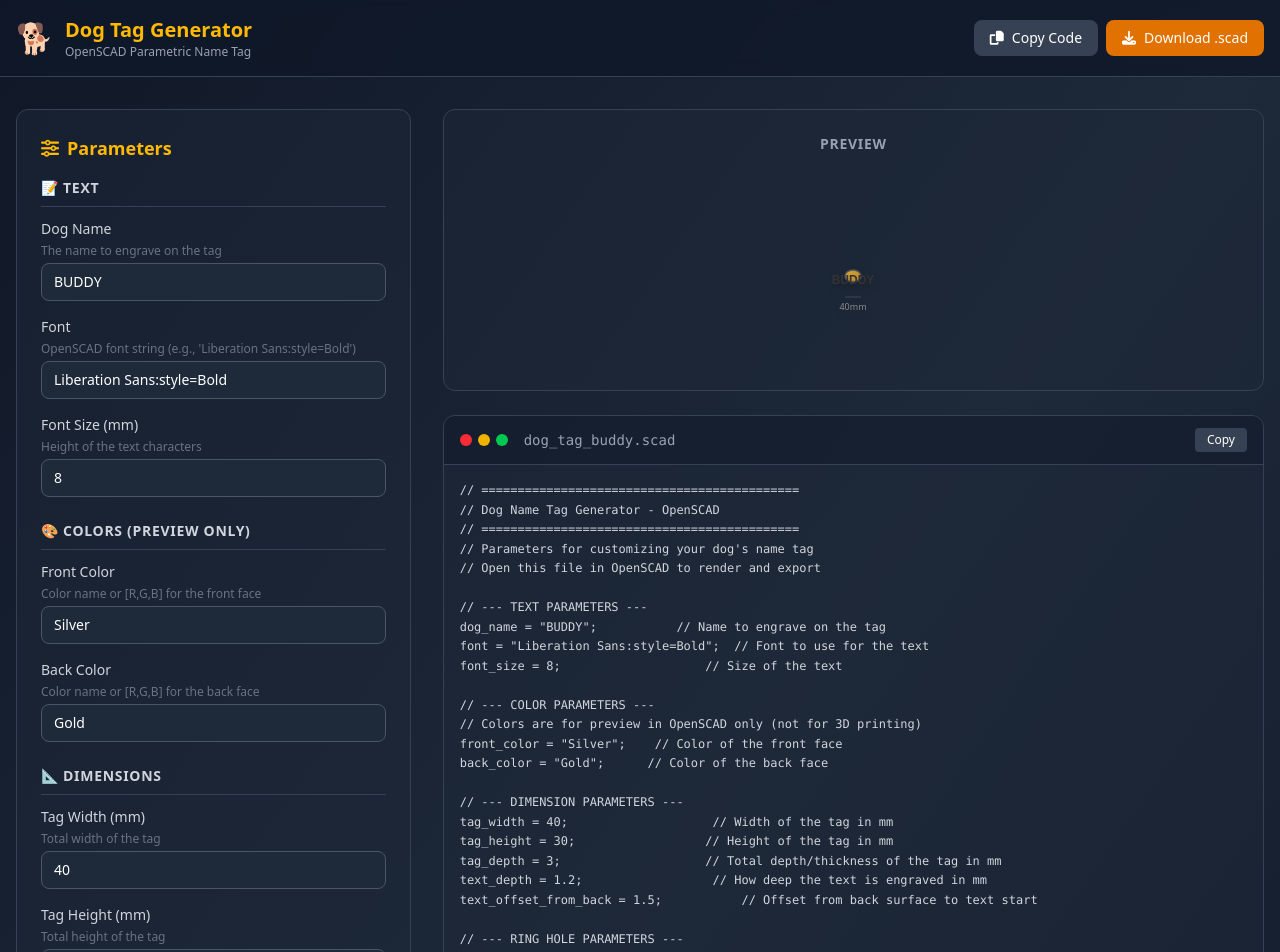
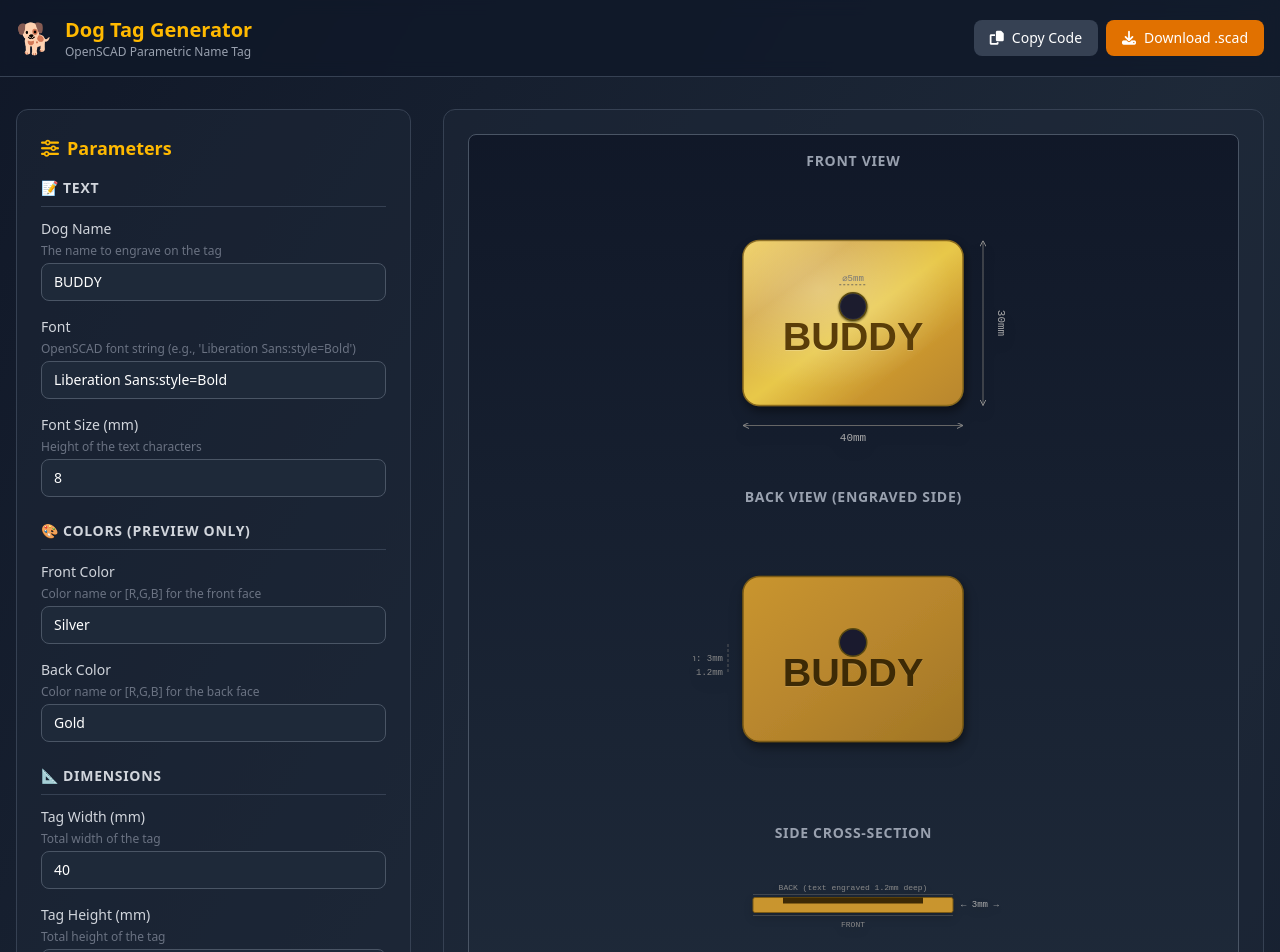
Before and after one commit to fcasco/elsuti, a React (Vite) app: page / in a window 1280 px wide. Shown: the top 952 px of the page. Built offline with nearby package versions, Linux system fonts and the light colour scheme.

Commit message:
task snapshot 53f84e0d-f8f6-4f66-ba0c-fea1a7788665

```diff
--- a/src/App.tsx
+++ b/src/App.tsx
@@ -187,76 +187,350 @@ function ParameterInput({
 }
 
 function TagPreview({ params }: { params: typeof DEFAULT_PARAMS }) {
-  const widthScale = 4;
-  const heightScale = 4;
-  const svgWidth = 220;
-  const svgHeight = 200;
+  // Scale so the tag fills the SVG nicely
+  const svgWidth = 320;
+  const svgHeight = 280;
+  const padding = 50;
 
-  const tagW = params.tagWidth * widthScale / 10;
-  const tagH = params.tagHeight * heightScale / 10;
+  // Calculate scale to fit tag in SVG with padding
+  const scaleX = (svgWidth - padding * 2) / params.tagWidth;
+  const scaleY = (svgHeight - padding * 2) / params.tagHeight;
+  const scale = Math.min(scaleX, scaleY);
+
+  const tagW = params.tagWidth * scale;
+  const tagH = params.tagHeight * scale;
   const cx = svgWidth / 2;
-  const cy = svgHeight / 2 + 10;
+  const cy = svgHeight / 2;
 
-  const holeX = cx + (params.ringHoleX * widthScale / 10);
-  const holeY = cy - tagH / 2 + ((tagH - params.ringHoleY * heightScale / 10) * 0.3);
-  const holeR = (params.ringHoleDiameter * widthScale / 10) / 2;
+  // Ring hole position: ring_hole_x is offset from center, ring_hole_y is from bottom
+  const holeX = cx + params.ringHoleX * scale;
+  const holeY = cy + tagH / 2 - params.ringHoleY * scale;
+  const holeR = (params.ringHoleDiameter * scale) / 2;
+
+  // Corner radius in SVG pixels
+  const cornerR = 3 * scale;
+
+  // Font size for the name text
+  const nameFontSize = Math.min(params.fontSize * scale * 0.9, tagW * 0.7, tagH * 0.35);
 
   return (
     <div className="flex flex-col items-center">
-      <h3 className="text-sm font-semibold text-gray-400 mb-3 uppercase tracking-wider">Preview</h3>
-      <svg width={svgWidth} height={svgHeight} className="drop-shadow-lg">
+      <h3 className="text-sm font-semibold text-gray-400 mb-3 uppercase tracking-wider">Front View</h3>
+      <svg width={svgWidth} height={svgHeight} className="drop-shadow-xl">
+        <defs>
+          {/* Metallic gold gradient */}
+          <linearGradient id="tagGradient" x1="0%" y1="0%" x2="100%" y2="100%">
+            <stop offset="0%" stopColor="#f0d060" />
+            <stop offset="25%" stopColor="#d4a843" />
+            <stop offset="50%" stopColor="#e8c84a" />
+            <stop offset="75%" stopColor="#c9952e" />
+            <stop offset="100%" stopColor="#b8862d" />
+          </linearGradient>
+          {/* Shine effect */}
+          <radialGradient id="shineGradient" cx="35%" cy="30%" r="60%">
+            <stop offset="0%" stopColor="rgba(255,255,255,0.3)" />
+            <stop offset="100%" stopColor="rgba(255,255,255,0)" />
+          </radialGradient>
+          {/* Shadow filter */}
+          <filter id="tagShadow" x="-10%" y="-10%" width="120%" height="130%">
+            <feDropShadow dx="2" dy="4" stdDeviation="4" floodColor="#000" floodOpacity="0.4" />
+          </filter>
+          {/* Inner shadow for hole */}
+          <filter id="holeShadow">
+            <feDropShadow dx="0" dy="1" stdDeviation="1" floodColor="#000" floodOpacity="0.6" />
+          </filter>
+          {/* Arrow marker for dimensions */}
+          <marker id="arrowStart" markerWidth="6" markerHeight="6" refX="0" refY="3" orient="auto">
+            <path d="M6,0 L0,3 L6,6" fill="none" stroke="#888" strokeWidth="1" />
+          </marker>
+          <marker id="arrowEnd" markerWidth="6" markerHeight="6" refX="6" refY="3" orient="auto">
+            <path d="M0,0 L6,3 L0,6" fill="none" stroke="#888" strokeWidth="1" />
+          </marker>
+        </defs>
+
+        {/* Tag body with shadow */}
+        <rect
+          x={cx - tagW / 2}
+          y={cy - tagH / 2}
+          width={tagW}
+          height={tagH}
+          rx={cornerR}
+          ry={cornerR}
+          fill="url(#tagGradient)"
+          stroke="#8a6b1e"
+          strokeWidth={1.5}
+          filter="url(#tagShadow)"
+        />
+
+        {/* Shine overlay */}
+        <rect
+          x={cx - tagW / 2}
+          y={cy - tagH / 2}
+          width={tagW}
+          height={tagH}
+          rx={cornerR}
+          ry={cornerR}
+          fill="url(#shineGradient)"
+        />
+
+        {/* Ring hole */}
+        <circle
+          cx={holeX}
+          cy={holeY}
+          r={holeR}
+          fill="#1a1a2e"
+          stroke="#5a4a10"
+          strokeWidth={1.5}
+          filter="url(#holeShadow)"
+        />
+        {/* Inner ring highlight */}
+        <circle
+          cx={holeX}
+          cy={holeY}
+          r={holeR - 1}
+          fill="none"
+          stroke="rgba(255,255,255,0.15)"
+          strokeWidth={0.5}
+        />
+
+        {/* Engraved text - shadow layer for depth */}
+        <text
+          x={cx}
+          y={cy + tagH * 0.1 + 0.8}
+          textAnchor="middle"
+          dominantBaseline="middle"
+          fill="rgba(255,255,255,0.2)"
+          fontSize={nameFontSize}
+          fontWeight="bold"
+          fontFamily="sans-serif"
+        >
+          {params.name}
+        </text>
+        {/* Engraved text - main */}
+        <text
+          x={cx}
+          y={cy + tagH * 0.1}
+          textAnchor="middle"
+          dominantBaseline="middle"
+          fill="#5a3d08"
+          fontSize={nameFontSize}
+          fontWeight="bold"
+          fontFamily="sans-serif"
+        >
+          {params.name}
+        </text>
+
+        {/* Width dimension line */}
+        <line
+          x1={cx - tagW / 2}
+          y1={cy + tagH / 2 + 20}
+          x2={cx + tagW / 2}
+          y2={cy + tagH / 2 + 20}
+          stroke="#666"
+          strokeWidth={1}
+          markerStart="url(#arrowStart)"
+          markerEnd="url(#arrowEnd)"
+        />
+        <text
+          x={cx}
+          y={cy + tagH / 2 + 35}
+          textAnchor="middle"
+          fill="#aaa"
+          fontSize={11}
+          fontFamily="monospace"
+        >
+          {params.tagWidth}mm
+        </text>
+
+        {/* Height dimension line */}
+        <line
+          x1={cx + tagW / 2 + 20}
+          y1={cy - tagH / 2}
+          x2={cx + tagW / 2 + 20}
+          y2={cy + tagH / 2}
+          stroke="#666"
+          strokeWidth={1}
+          markerStart="url(#arrowStart)"
+          markerEnd="url(#arrowEnd)"
+        />
+        <text
+          x={cx + tagW / 2 + 35}
+          y={cy}
+          textAnchor="middle"
+          fill="#aaa"
+          fontSize={11}
+          fontFamily="monospace"
+          transform={`rotate(90, ${cx + tagW / 2 + 35}, ${cy})`}
+        >
+          {params.tagHeight}mm
+        </text>
+
+        {/* Ring hole diameter annotation */}
+        <line
+          x1={holeX - holeR}
+          y1={holeY - holeR - 8}
+          x2={holeX + holeR}
+          y2={holeY - holeR - 8}
+          stroke="#555"
+          strokeWidth={0.8}
+          strokeDasharray="2,2"
+        />
+        <text
+          x={holeX}
+          y={holeY - holeR - 12}
+          textAnchor="middle"
+          fill="#777"
+          fontSize={9}
+          fontFamily="monospace"
+        >
+          ⌀{params.ringHoleDiameter}mm
+        </text>
+      </svg>
+
+      {/* Back View */}
+      <h3 className="text-sm font-semibold text-gray-400 mt-6 mb-3 uppercase tracking-wider">Back View (Engraved Side)</h3>
+      <svg width={svgWidth} height={svgHeight} className="drop-shadow-xl">
+        <defs>
+          <linearGradient id="tagGradientBack" x1="0%" y1="0%" x2="100%" y2="100%">
+            <stop offset="0%" stopColor="#c9952e" />
+            <stop offset="50%" stopColor="#b8862d" />
+            <stop offset="100%" stopColor="#a07525" />
+          </linearGradient>
+        </defs>
+
         {/* Tag body */}
         <rect
           x={cx - tagW / 2}
           y={cy - tagH / 2}
           width={tagW}
           height={tagH}
-          rx={8}
-          ry={8}
-          fill="url(#tagGradient)"
-          stroke="#555"
+          rx={cornerR}
+          ry={cornerR}
+          fill="url(#tagGradientBack)"
+          stroke="#7a5a15"
           strokeWidth={1.5}
+          filter="url(#tagShadow)"
         />
-        {/* Gradient definition */}
-        <defs>
-          <linearGradient id="tagGradient" x1="0%" y1="0%" x2="100%" y2="100%">
-            <stop offset="0%" stopColor="#d4a843" />
-            <stop offset="50%" stopColor="#c9952e" />
-            <stop offset="100%" stopColor="#b8862d" />
-          </linearGradient>
-          <linearGradient id="silverGradient" x1="0%" y1="0%" x2="100%" y2="100%">
-            <stop offset="0%" stopColor="#e0e0e0" />
-            <stop offset="50%" stopColor="#c0c0c0" />
-            <stop offset="100%" stopColor="#a0a0a0" />
-          </linearGradient>
-        </defs>
+
         {/* Ring hole */}
         <circle
           cx={holeX}
-          cy={cy - tagH / 2 + 12}
+          cy={holeY}
           r={holeR}
           fill="#1a1a2e"
-          stroke="#666"
-          strokeWidth={1}
+          stroke="#5a4a10"
+          strokeWidth={1.5}
         />
-        {/* Text */}
+
+        {/* Engraved text - raised edge (bottom) */}
         <text
           x={cx}
-          y={cy + 5}
+          y={cy + tagH * 0.1 + 0.6}
           textAnchor="middle"
           dominantBaseline="middle"
-          fill="#333"
-          fontSize={Math.min(14, params.fontSize * 1.5)}
+          fill="rgba(255,255,255,0.15)"
+          fontSize={nameFontSize}
           fontWeight="bold"
           fontFamily="sans-serif"
         >
           {params.name}
         </text>
-        {/* Dimension annotations */}
-        <line x1={cx - tagW / 2} y1={cy + tagH / 2 + 15} x2={cx + tagW / 2} y2={cy + tagH / 2 + 15} stroke="#666" strokeWidth={0.5} markerEnd="url(#arrow)" markerStart="url(#arrow)" />
-        <text x={cx} y={cy + tagH / 2 + 28} textAnchor="middle" fill="#888" fontSize={9}>
-          {params.tagWidth}mm
+        {/* Engraved text - main (recessed) */}
+        <text
+          x={cx}
+          y={cy + tagH * 0.1}
+          textAnchor="middle"
+          dominantBaseline="middle"
+          fill="#3d2a05"
+          fontSize={nameFontSize}
+          fontWeight="bold"
+          fontFamily="sans-serif"
+        >
+          {params.name}
         </text>
+
+        {/* Depth annotation */}
+        <line
+          x1={cx - tagW / 2 - 15}
+          y1={cy - 15}
+          x2={cx - tagW / 2 - 15}
+          y2={cy + 15}
+          stroke="#666"
+          strokeWidth={0.8}
+          strokeDasharray="3,2"
+        />
+        <text
+          x={cx - tagW / 2 - 20}
+          y={cy}
+          textAnchor="end"
+          fill="#888"
+          fontSize={9}
+          fontFamily="monospace"
+          dominantBaseline="middle"
+        >
+          depth: {params.tagDepth}mm
+        </text>
+        <text
+          x={cx - tagW / 2 - 20}
+          y={cy + 14}
+          textAnchor="end"
+          fill="#888"
+          fontSize={9}
+          fontFamily="monospace"
+          dominantBaseline="middle"
+        >
+          engrave: {params.textDepth}mm
+        </text>
+      </svg>
+
+      {/* Side Cross-Section */}
+      <h3 className="text-sm font-semibold text-gray-400 mt-6 mb-3 uppercase tracking-wider">Side Cross-Section</h3>
+      <svg width={svgWidth} height={100} className="drop-shadow-lg">
+        {(() => {
+          const sideScale = Math.min(200 / params.tagWidth, 60 / params.tagDepth);
+          const sideW = params.tagWidth * sideScale;
+          const sideD = params.tagDepth * sideScale;
+          const scx = svgWidth / 2;
+          const scy = 50;
+          const textD = params.textDepth * sideScale;
+
+          return (
+            <>
+              {/* Tag body */}
+              <rect
+                x={scx - sideW / 2}
+                y={scy - sideD / 2}
+                width={sideW}
+                height={sideD}
+                rx={2}
+                fill="#c9952e"
+                stroke="#7a5a15"
+                strokeWidth={1}
+              />
+              {/* Text engraving on back (top in cross-section = back face) */}
+              <rect
+                x={scx - sideW * 0.35}
+                y={scy - sideD / 2}
+                width={sideW * 0.7}
+                height={textD}
+                fill="#3d2a05"
+              />
+              {/* Labels */}
+              <text x={scx + sideW / 2 + 8} y={scy} fill="#aaa" fontSize={9} fontFamily="monospace" dominantBaseline="middle">
+                ← {params.tagDepth}mm →
+              </text>
+              <text x={scx} y={scy - sideD / 2 - 8} fill="#888" fontSize={8} fontFamily="monospace" textAnchor="middle">
+                BACK (text engraved {params.textDepth}mm deep)
+              </text>
+              <text x={scx} y={scy + sideD / 2 + 14} fill="#888" fontSize={8} fontFamily="monospace" textAnchor="middle">
+                FRONT
+              </text>
+              {/* Front/Back labels */}
+              <line x1={scx - sideW / 2} y1={scy - sideD / 2 - 3} x2={scx + sideW / 2} y2={scy - sideD / 2 - 3} stroke="#666" strokeWidth={0.5} />
+              <line x1={scx - sideW / 2} y1={scy + sideD / 2 + 3} x2={scx + sideW / 2} y2={scy + sideD / 2 + 3} stroke="#666" strokeWidth={0.5} />
+            </>
+          );
+        })()}
       </svg>
     </div>
   );
@@ -491,7 +765,9 @@ export default function App() {
           <div className="lg:col-span-8 space-y-6">
             {/* Preview */}
             <div className="bg-gray-800/50 rounded-xl p-6 border border-gray-700">
-              <TagPreview params={params} />
+              <div className="bg-gradient-to-b from-gray-900 to-gray-800 rounded-lg p-4 border border-gray-600 flex justify-center">
+                <TagPreview params={params} />
+              </div>
             </div>
 
             {/* Code Display */}
```
